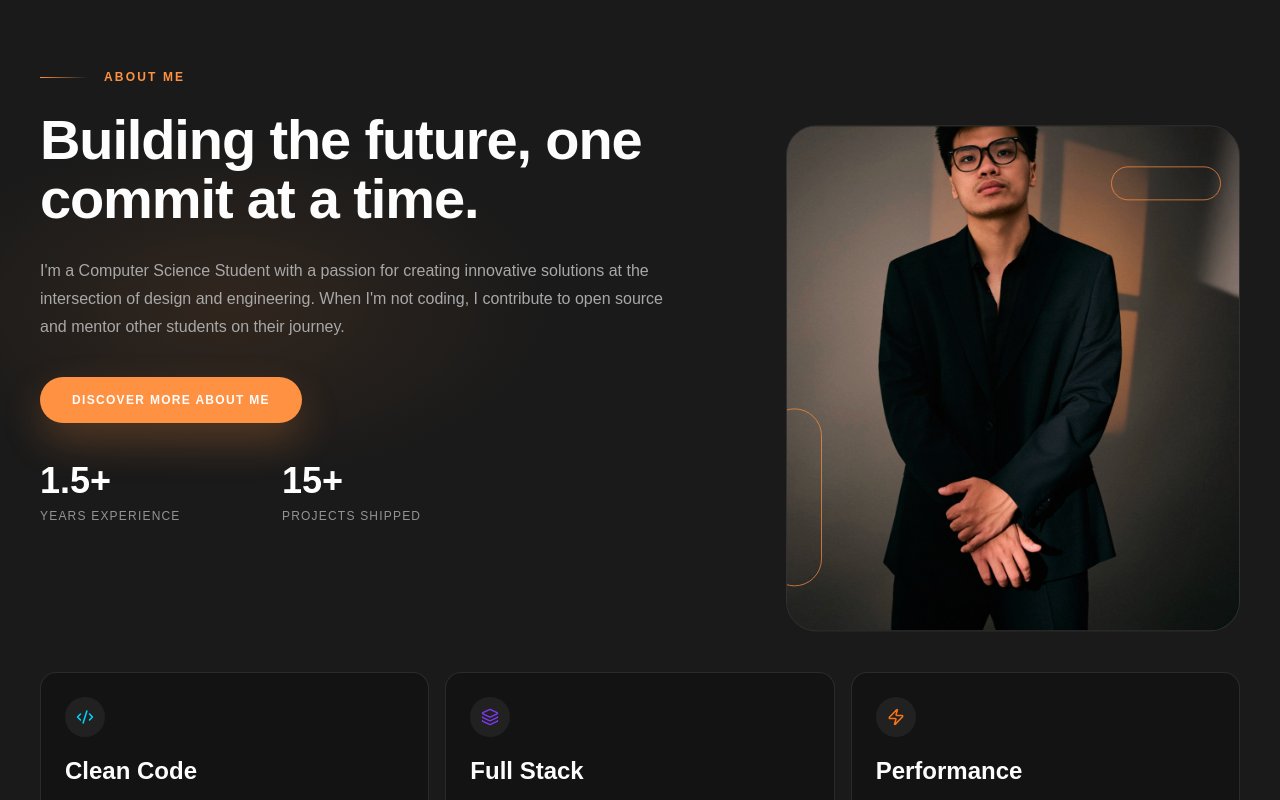
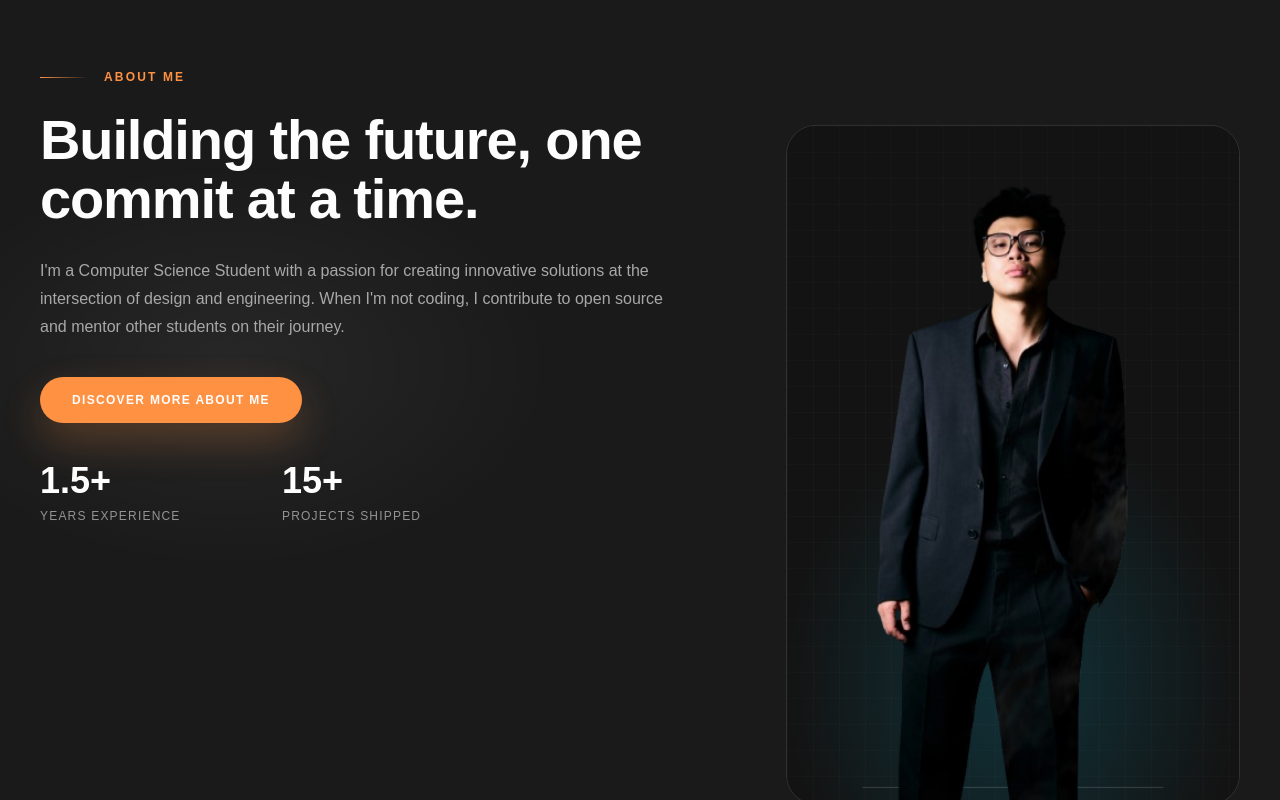
Before and after one commit to Ben2104/portfolio, a Next.js app: page / in a window 1280 px wide. Shown: the part 940-1740 px from the top of the page. Built offline with nearby package versions, Linux system fonts and the light colour scheme; a web font is replaced by a local one.

Commit message:
feat(about): use portrait cutout on neutral backdrop, drop orange tint

```diff
--- a/src/components/portfolio/about.tsx
+++ b/src/components/portfolio/about.tsx
@@ -15,7 +15,7 @@ const iconMap = {
   zap: Zap,
 } as const;
 
-const PROFILE_IMAGE = "/photos/photo-about.jpg";
+const PROFILE_IMAGE = "/photos/cutout-experience.png";
 
 function scrollToTarget(target: string) {
   document.querySelector(target)?.scrollIntoView({ behavior: "smooth" });
@@ -40,7 +40,7 @@ export function About() {
         className="pointer-events-none absolute inset-0"
         style={{
           background:
-            "radial-gradient(ellipse 36% 24% at 18% 34%, rgba(255,145,66,0.1), transparent 70%)",
+            "radial-gradient(ellipse 36% 24% at 18% 34%, rgba(255,255,255,0.06), transparent 70%)",
         }}
       />
       <div className="relative mx-auto w-full max-w-300">
@@ -86,32 +86,32 @@ export function About() {
               style={{ y: prefersReducedMotion ? 0 : parallaxY }}
               className="relative w-full overflow-hidden rounded-[30px] border border-white/10"
             >
-              <div className="relative aspect-454/506 w-full bg-[#1f1f1f]">
+              <div className="relative aspect-[2/3] w-full bg-(--portfolio-surface)">
+                <div
+                  className="pointer-events-none absolute inset-0"
+                  style={{
+                    background:
+                      "radial-gradient(ellipse 70% 55% at 50% 82%, rgba(0,212,255,0.16), transparent 72%)",
+                  }}
+                />
+                <div
+                  className="pointer-events-none absolute inset-0 opacity-50"
+                  style={{
+                    backgroundImage:
+                      "linear-gradient(rgba(255,255,255,0.045) 1px, transparent 1px), linear-gradient(90deg, rgba(255,255,255,0.045) 1px, transparent 1px)",
+                    backgroundSize: "26px 26px",
+                  }}
+                />
+                <div className="pointer-events-none absolute bottom-4 left-1/2 h-px w-2/3 -translate-x-1/2 bg-white/16" />
                 <Image
                   src={PROFILE_IMAGE}
-                  alt={`${profile.name} profile photo`}
+                  alt={`${profile.name} portrait cutout`}
                   fill
-                  className="object-cover"
+                  className="object-contain object-bottom"
                   sizes="(max-width: 900px) 100vw, 454px"
                   priority
                 />
-                <div
-                  className="pointer-events-none absolute inset-0"
-                  style={{
-                    background: "var(--portfolio-accent)",
-                    opacity: 0.22,
-                    mixBlendMode: "multiply",
-                  }}
-                />
               </div>
-              <div
-                className="pointer-events-none absolute left-[-20px] top-[56%] h-[178px] w-[55px] rounded-[30px] border"
-                style={{ borderColor: "rgba(255,145,66,0.7)" }}
-              />
-              <div
-                className="pointer-events-none absolute right-[18px] top-[8%] h-[34px] w-[110px] rounded-[30px] border"
-                style={{ borderColor: "rgba(255,145,66,0.7)" }}
-              />
             </motion.div>
           </div>
         </div>
```
